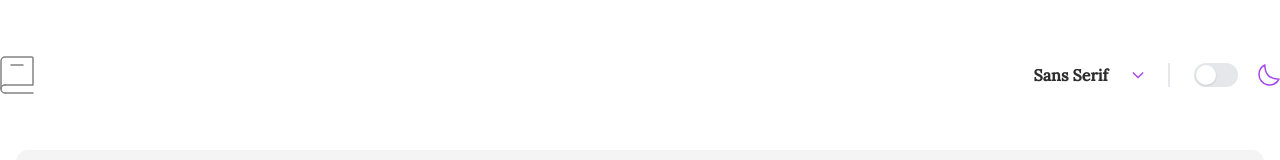
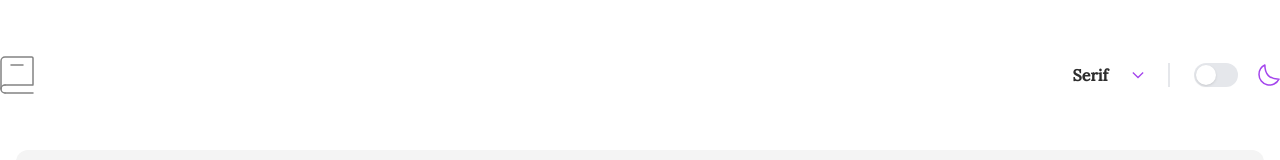
Before and after one commit to TheVanillaBean/dictionary-app, a Next.js app: page / in a window 1280 px wide. Shown: the top 160 px of the page. Built offline with nearby package versions, Linux system fonts and the light colour scheme.

Commit message:
Enable font switching

```diff
--- a/components/definition.component.jsx
+++ b/components/definition.component.jsx
@@ -11,7 +11,7 @@ function Definition({ className, meaning: { partOfSpeech, definitions, synonyms
         <h3 className='font-normal text-gray-500'>Meaning</h3>
         <ul className='ml-5 marker:text-purple'>
           {definitions.map(({ definition }) => (
-            <li>{definition}</li>
+            <li key={definition}>{definition}</li>
           ))}
         </ul>
       </div>
--- a/components/dropdown.component.jsx
+++ b/components/dropdown.component.jsx
@@ -1,14 +1,30 @@
+import { APP_ACTIONS, AppContext } from '@/context/appContext.context';
 import { Menu, Transition } from '@headlessui/react';
 import clsx from 'clsx';
-import { Fragment } from 'react';
+import { Fragment, useContext } from 'react';
 import IconDown from '../public/icons/icon-arrow-down.svg';
 
 function Dropdown({ className }) {
+  const { appState, dispatchApp } = useContext(AppContext);
+
+  const handleClick = (option) => {
+    dispatchApp({ type: APP_ACTIONS.UPDATE_FONT, payload: option });
+  };
+
+  const formatFont = () => {
+    if (appState.font === 'font-sans') {
+      return 'Sans Serif';
+    } else if (appState.font === 'font-serif') {
+      return 'Serif';
+    }
+    return 'Mono';
+  };
+
   return (
     <Menu as='div' className={clsx(className, 'relative text-left')}>
       <div>
         <Menu.Button className='flex w-full items-center justify-center gap-1.5 font-bold text-gray-700 hover:bg-gray-50'>
-          Sans Serif
+          {formatFont()}
           <IconDown
             alt='Icon Down'
             className='ml-[18px] h-[12px] w-3 text-purple'
@@ -31,6 +47,7 @@ function Dropdown({ className }) {
               {({ active }) => (
                 <a
                   href='#'
+                  onClick={() => handleClick('font-sans')}
                   className={clsx(
                     active ? 'bg-gray-100 text-gray-900' : 'text-gray-700',
                     'block px-4 py-2 text-sm'
@@ -43,6 +60,7 @@ function Dropdown({ className }) {
               {({ active }) => (
                 <a
                   href='#'
+                  onClick={() => handleClick('font-serif')}
                   className={clsx(
                     active ? 'bg-gray-100 text-gray-900' : 'text-gray-700',
                     'block px-4 py-2 text-sm'
@@ -55,6 +73,7 @@ function Dropdown({ className }) {
               {({ active }) => (
                 <a
                   href='#'
+                  onClick={() => handleClick('font-mono')}
                   className={clsx(
                     active ? 'bg-gray-100 text-gray-900' : 'text-gray-700',
                     'block px-4 py-2 text-sm'
--- a/context/appContext.context.jsx
+++ b/context/appContext.context.jsx
@@ -10,7 +10,7 @@ export const AppContext = createContext();
 
 const initialState = {
   darkMode: false,
-  font: 'font-sans',
+  font: 'font-serif',
   definition: {},
 };
 
@@ -27,13 +27,13 @@ const appReducer = (state = initialState, action) => {
     case APP_ACTIONS.UPDATE_FONT:
       return {
         ...state,
-        font: payload.font,
+        font: payload,
       };
 
     case APP_ACTIONS.SET_WORD_DEFINITION:
       return {
         ...state,
-        definition: payload.definition,
+        definition: payload,
       };
     default: {
       return state;
--- a/pages/index.js
+++ b/pages/index.js
@@ -3,12 +3,14 @@ import Definition from '@/components/definition.component.jsx';
 import Header from '@/components/header.component.jsx';
 import Search from '@/components/search.component.jsx';
 import Word from '@/components/word.component.jsx';
-import { useRef, useState } from 'react';
+import { AppContext } from '@/context/appContext.context.jsx';
+import { useContext, useRef, useState } from 'react';
 import useWord from '../hooks/useWord.hook.jsx';
 
 export default function Home() {
   const wordInputRef = useRef();
   const [fetchWord, setFetchWord] = useState({ shouldFetch: false, word: '' });
+  const { appState, dispatchState } = useContext(AppContext);
 
   const { data: definitions, isLoading, error } = useWord(fetchWord.shouldFetch, fetchWord.word);
 
@@ -40,7 +42,7 @@ export default function Home() {
   }
 
   return (
-    <div className='font-serif'>
+    <div className={`${appState.font} dark`}>
       <Header className='mb-14' />
       <Container>
         <Search className='mb-11' onSubmit={onSubmit} ref={wordInputRef} />
```
